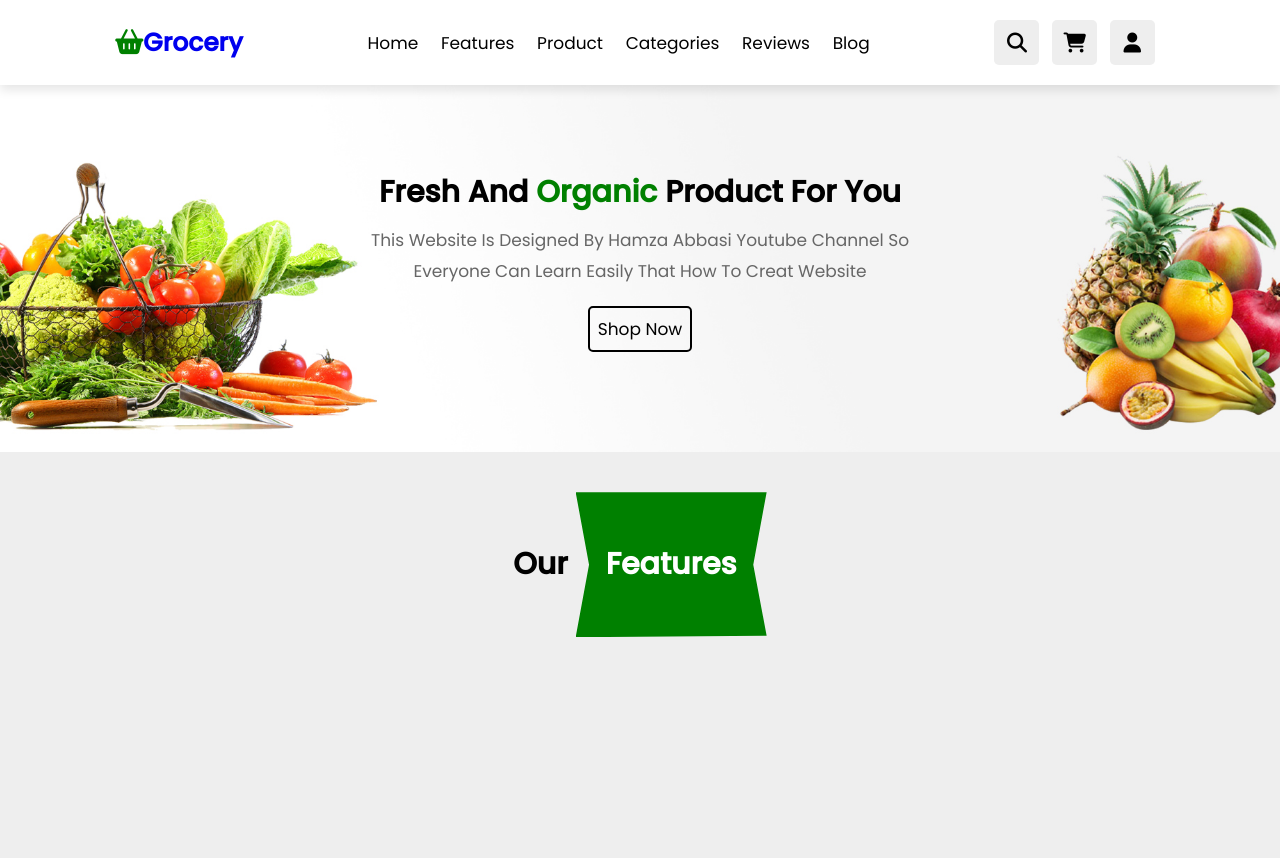
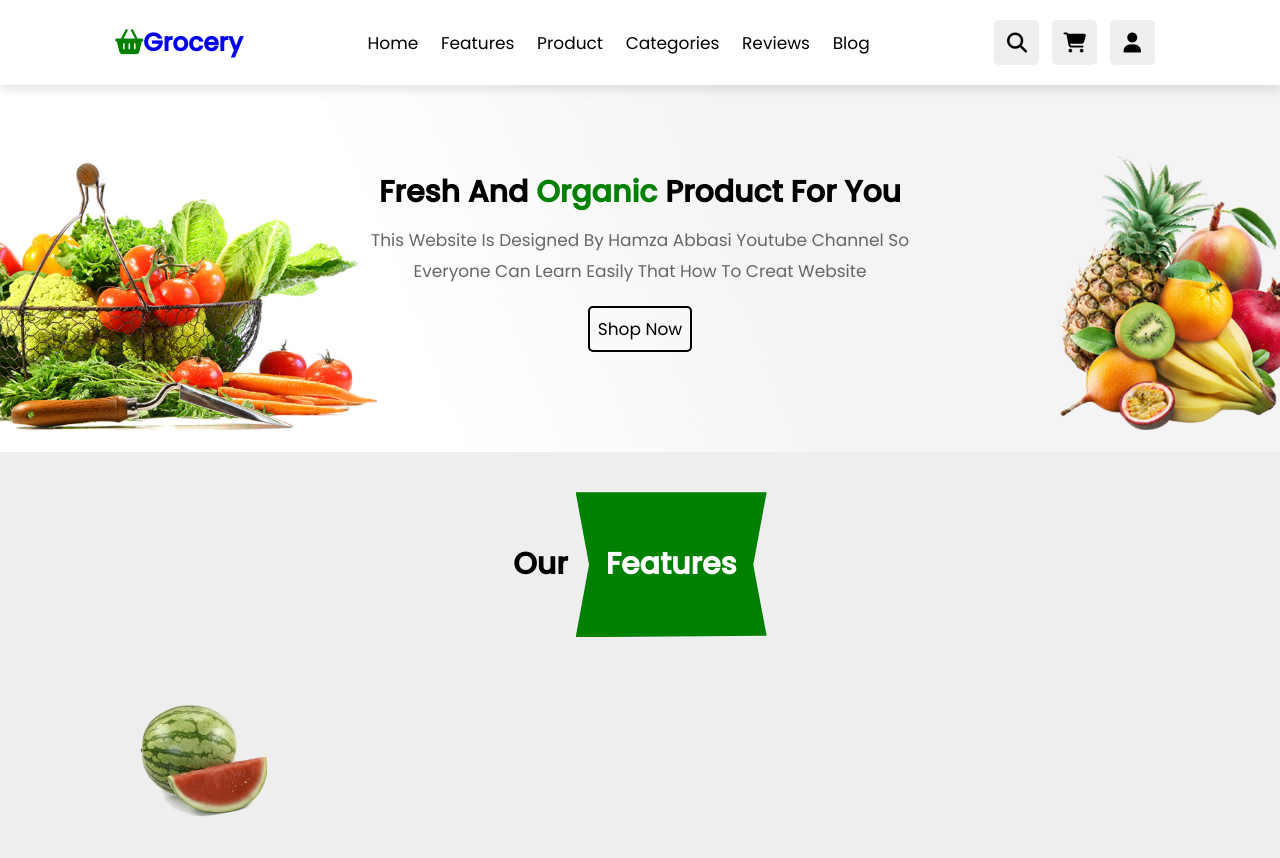
Before and after one commit to techinalhamza/organicfood.github.io, a plain HTML site: page index.html in a window 1280 px wide. Before the commit the page ends 800 px from the top, so only its background shows below. Drawn offline with Linux system fonts and the light colour scheme.

Commit message:
Update index.html

```diff
--- a/index.html
+++ b/index.html
@@ -104,8 +104,9 @@
 <h1 class="heading"> our <span> features </span> </h1>
 
 <div class="box-container">
-
-<div class="box"></div>
+<div class="box">
+<img src="cart-img-1.png">
+</div>
 </div>
 
 
```
